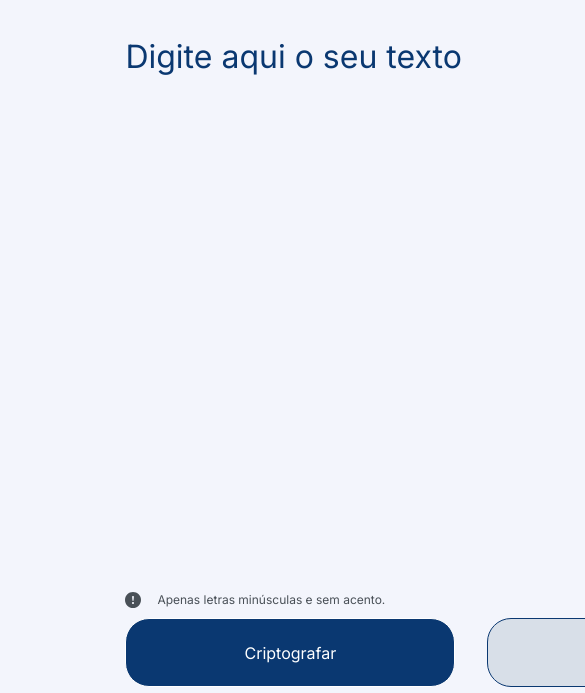
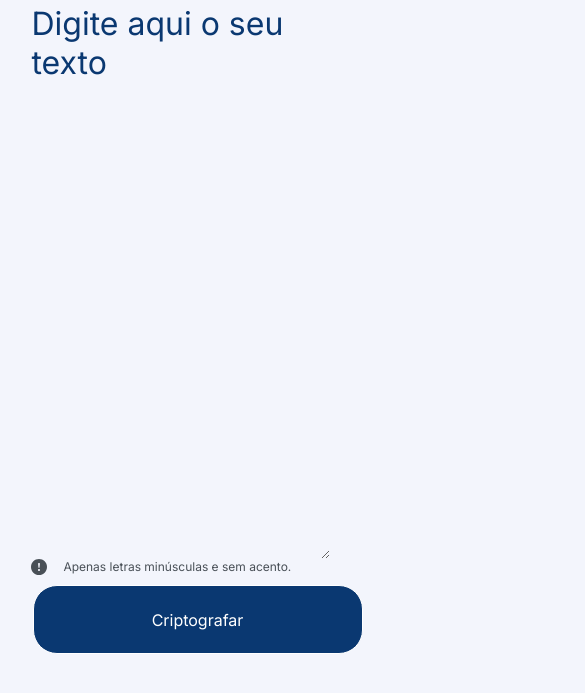
Before and after one commit to weslyramalho/Decodificador, a plain HTML site: page index.html in a window 390 px wide. Shown: the part 110-803 px from the top of the page, 585 px wide, since content can reach past the window. Drawn offline with Linux system fonts and the light colour scheme.

Commit message:
responsividade

```diff
--- a/style.css
+++ b/style.css
@@ -151,3 +151,35 @@ body {
     color: var(--cor-secundaria);
     font-family: var(--fonte-primaria);
 }
+
+@media (max-width: 1028px){
+    .conteudo {
+        padding: 5%;
+        flex-direction: column;
+        margin-left: 40px;
+    }
+    .conteudo__resposta {
+        height: auto;
+        width: auto;
+        display: flex;
+    }
+    .conteudo__resposta__imagem {
+        width: 0%;
+    }
+    .conteudo__resposta__texto {
+        justify-content: center;
+    }
+}
+@media (max-width: 700px){
+    .conteudo {
+      margin-left: 5px;
+    }
+    .conteudo__sessao__link{
+        flex-direction: column;
+    }
+    .conteudo__sessao_input {
+        display: flex;
+        width: 90%;
+        height: 30%;
+    }
+}
```
